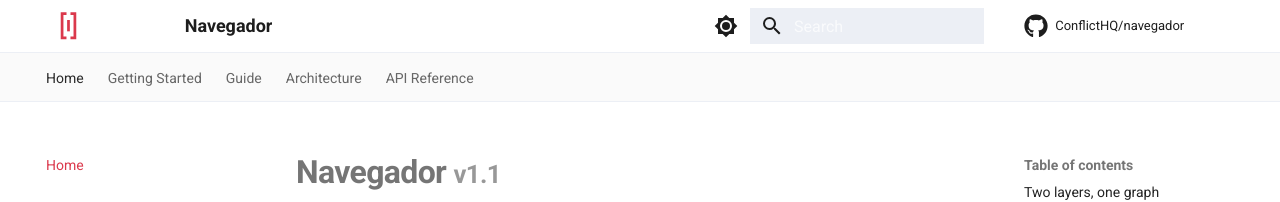
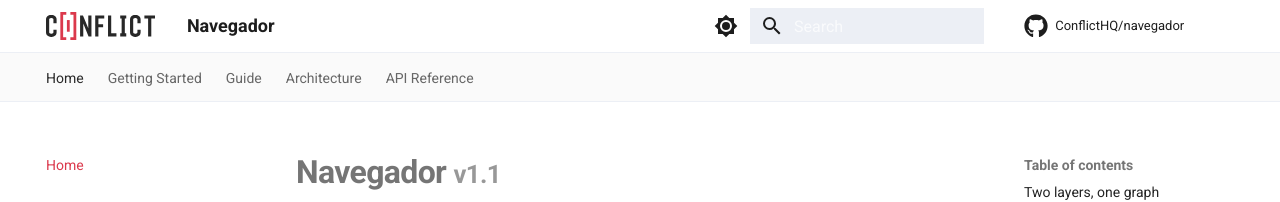
Before and after one commit to ConflictHQ/navegador, an MkDocs documentation site: the page built from navegador/docs/index.md, in a window 1280 px wide. Shown: the top 202 px of the page. Built offline with MkDocs 1.6.1 and Material for MkDocs 9.7.7, drawn with Linux system fonts in a browser that asks for light colours; comment, search, counter and statistics services are not loaded.

Commit message:
Docs: show the dark-letter CONFLICT logo in the light header
The header logo has white letters, so on the light scheme only the red
bracket showed. Swap in conflict-logo-black.svg, which the site already ships.

```diff
--- a/navegador/docs/assets/css/custom.css
+++ b/navegador/docs/assets/css/custom.css
@@ -154,3 +154,8 @@
   font-weight: 700;
   letter-spacing: -0.02em;
 }
+
+/* Light scheme: the header logo has white letters, so swap in the dark-letter logo. */
+[data-md-color-scheme="default"] .md-header .md-logo img {
+  content: url("../images/conflict-logo-black.svg");
+}
```
